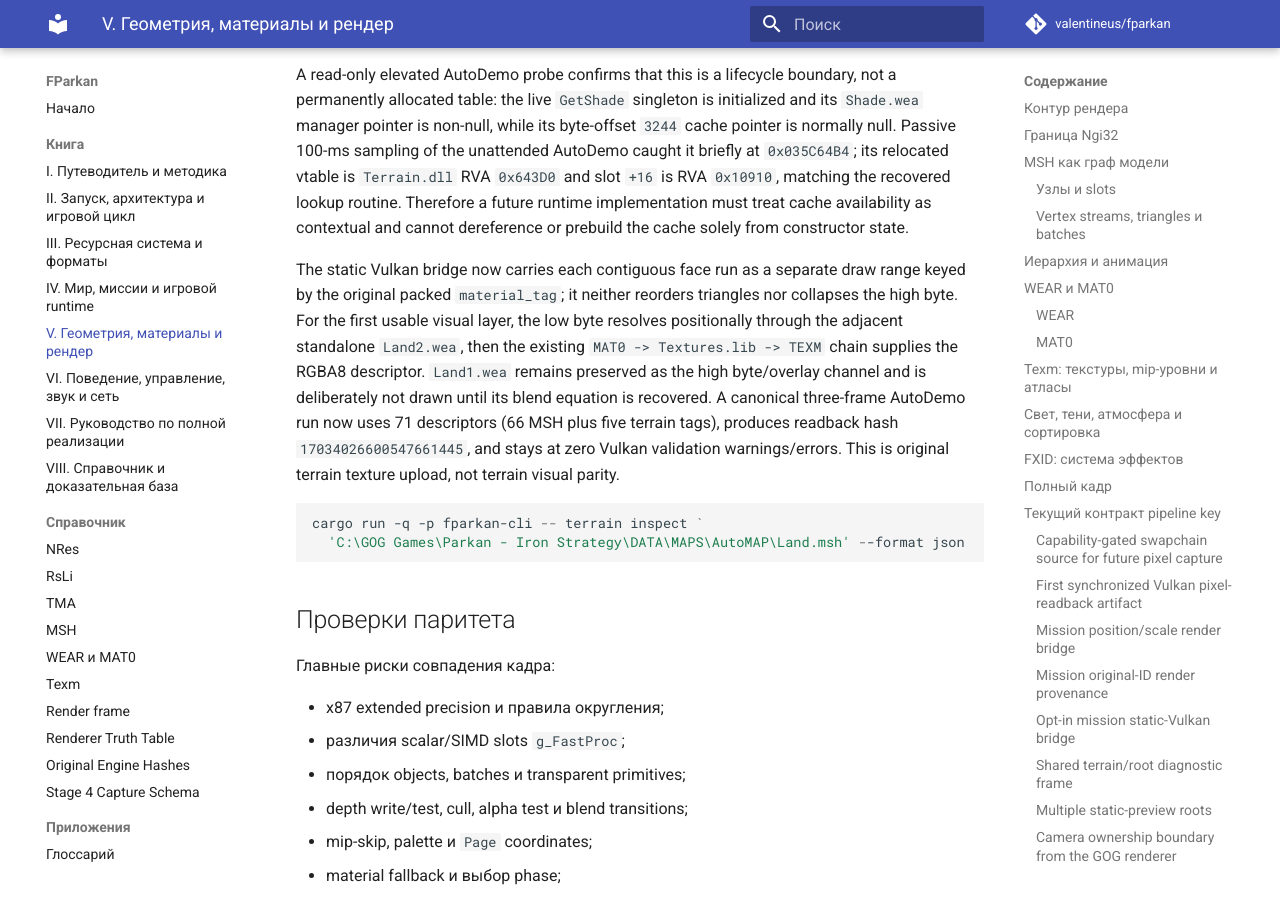
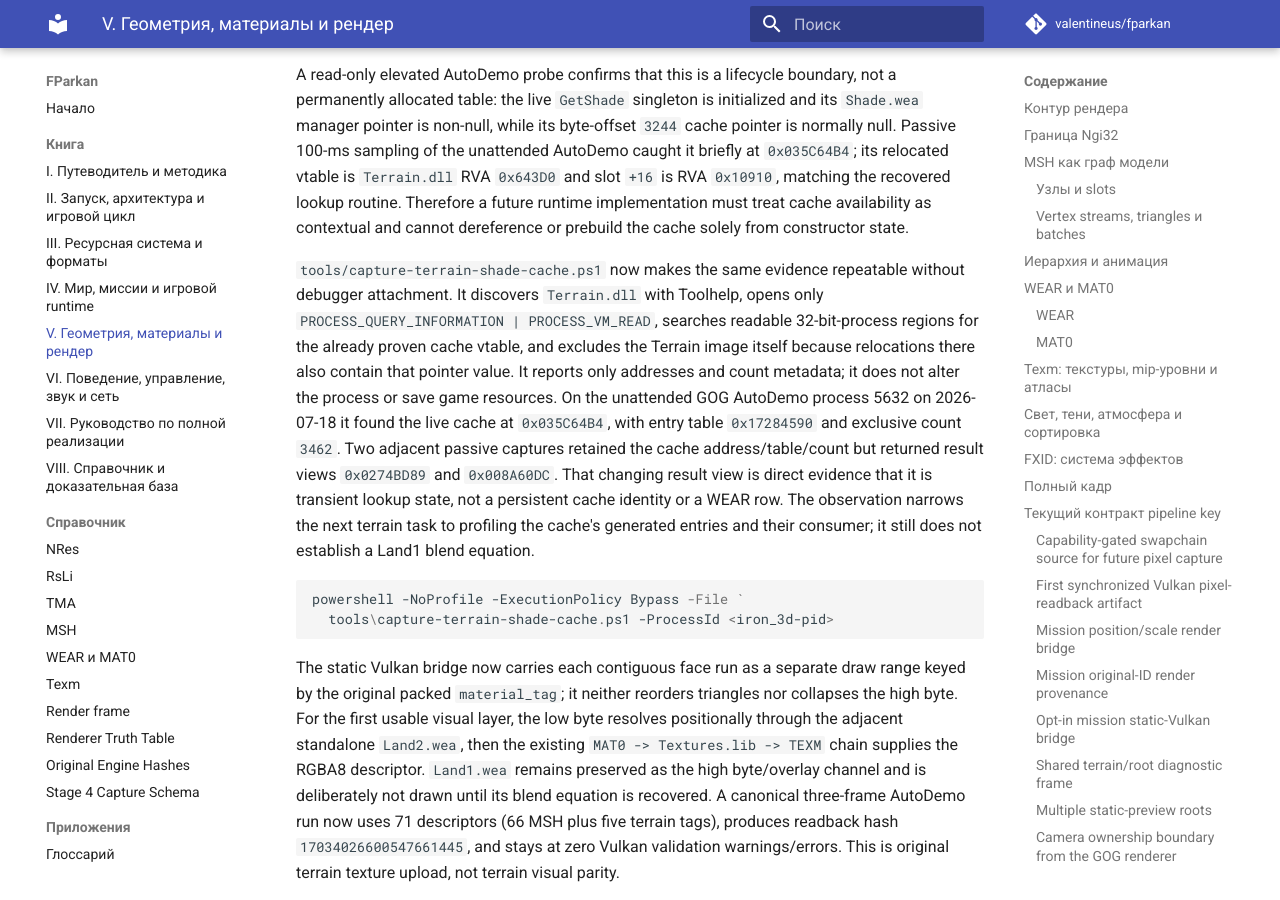
Before and after one commit to valentineus/fparkan, an MkDocs documentation site: the page built from docs/tomes/05-render.md, in a window 1280 px wide and 900 px high, scrolled down 36385 px. Built offline with MkDocs 1.6.1 and Material for MkDocs 9.7.7, drawn with Linux system fonts in a browser that asks for light colours; comment, search, counter and statistics services are not loaded.

Commit message:
feat(tools): capture live terrain shade cache

````diff
--- a/docs/tomes/05-render.md
+++ b/docs/tomes/05-render.md
@@ -1735,6 +1735,26 @@ recovered lookup routine. Therefore a future runtime implementation must treat
 cache availability as contextual and cannot dereference or prebuild the cache
 solely from constructor state.
 
+`tools/capture-terrain-shade-cache.ps1` now makes the same evidence repeatable
+without debugger attachment. It discovers `Terrain.dll` with Toolhelp, opens
+only `PROCESS_QUERY_INFORMATION | PROCESS_VM_READ`, searches readable
+32-bit-process regions for the already proven cache vtable, and excludes the
+Terrain image itself because relocations there also contain that pointer value.
+It reports only addresses and count metadata; it does not alter the process or
+save game resources. On the unattended GOG AutoDemo process 5632 on 2026-07-18
+it found the live cache at `0x035C64B4`, with entry table `0x17284590` and
+exclusive count `3462`. Two adjacent passive captures retained the cache
+address/table/count but returned result views `0x0274BD89` and `0x008A60DC`.
+That changing result view is direct evidence that it is transient lookup
+state, not a persistent cache identity or a WEAR row. The observation narrows
+the next terrain task to profiling the cache's generated entries and their
+consumer; it still does not establish a Land1 blend equation.
+
+```powershell
+powershell -NoProfile -ExecutionPolicy Bypass -File `
+  tools\capture-terrain-shade-cache.ps1 -ProcessId <iron_3d-pid>
+```
+
 The static Vulkan bridge now carries each contiguous face run as a separate
 draw range keyed by the original packed `material_tag`; it neither reorders
 triangles nor collapses the high byte. For the first usable visual layer, the
````
Also changed, not shown: 1 other file.
